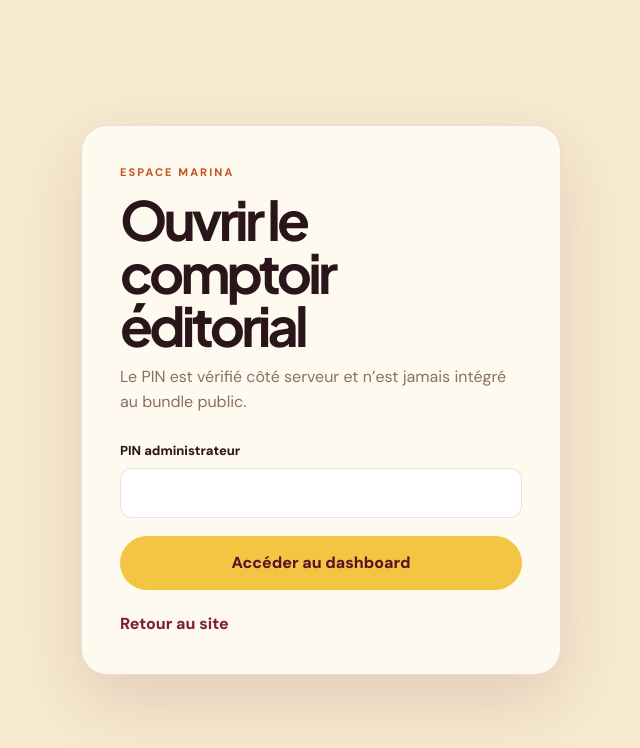
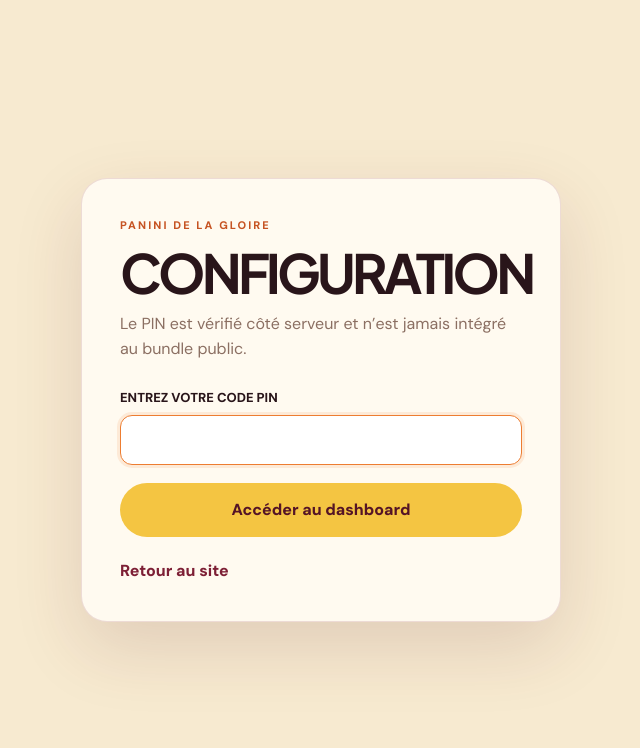
Before and after one commit to sieni7/panini-gloire, a React (Vite) app in the folder client/: page /dashboard in a window 1280 px wide. Shown: the top 748 px of the page, without its empty margins (319-959 px from the left). Built offline with nearby package versions, Linux system fonts and the light colour scheme.

Commit message:
style: refresh Marina dashboard login form

```diff
--- a/client/src/pages/Admin.tsx
+++ b/client/src/pages/Admin.tsx
@@ -116,7 +116,7 @@ export default function Admin() {
   };
   const copyPublicLink = async () => { try { if (navigator.clipboard) await navigator.clipboard.writeText(publicSiteUrl); else { const input = document.createElement("textarea"); input.value = publicSiteUrl; input.style.position = "fixed"; input.style.opacity = "0"; document.body.appendChild(input); input.select(); document.execCommand("copy"); input.remove(); } setCopyNotice("Lien copié"); } catch { setCopyNotice("Copie impossible"); } window.setTimeout(() => setCopyNotice(""), 2200); };
 
-  if (!authenticated) return <main className="admin-page admin-login-page"><section className="admin-login-card"><p className="eyebrow dark">ESPACE MARINA</p><h1>Ouvrir le comptoir éditorial</h1><p>Le PIN est vérifié côté serveur et n’est jamais intégré au bundle public.</p><label>PIN administrateur<input type="password" inputMode="numeric" value={pin} onChange={(event) => setPin(event.target.value)} onKeyDown={(event) => { if (event.key === "Enter") void login(); }} /></label><button className="primary-button" onClick={() => void login()}>Accéder au dashboard</button>{authError && <p className="auth-error">{authError}</p>}<Link href="/" className="back-link">Retour au site</Link></section></main>;
+  if (!authenticated) return <main className="admin-page admin-login-page"><section className="admin-login-card"><p className="eyebrow dark">PANINI DE LA GLOIRE</p><h1>CONFIGURATION</h1><p>Le PIN est vérifié côté serveur et n’est jamais intégré au bundle public.</p><label>ENTREZ VOTRE CODE PIN<input autoFocus type="password" inputMode="numeric" value={pin} onChange={(event) => setPin(event.target.value)} onKeyDown={(event) => { if (event.key === "Enter") void login(); }} /></label><button className="primary-button" onClick={() => void login()}>Accéder au dashboard</button>{authError && <p className="auth-error">{authError}</p>}<Link href="/" className="back-link">Retour au site</Link></section></main>;
 
   return (
     <main className="admin-page">
```
Also changed, not shown: 1 other file (tests, documents, lock files or other folders).
